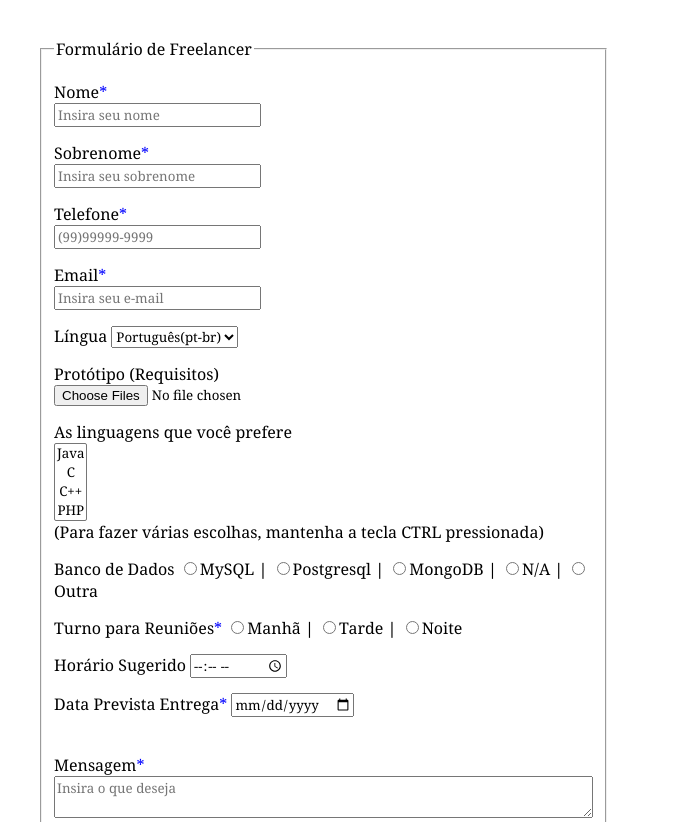
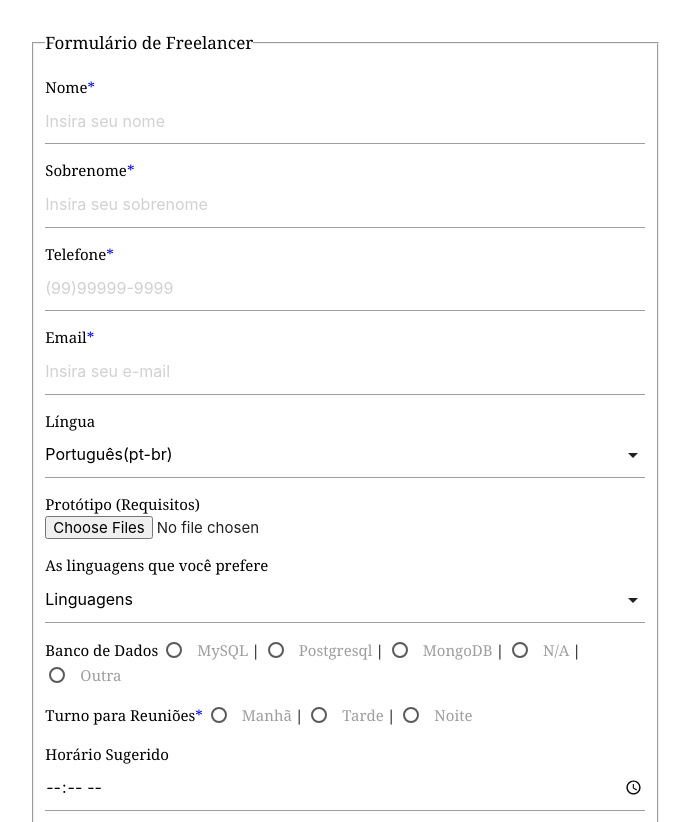
Before and after one commit to Balthord/site-formulario, a plain HTML site: page index.html in a window 1280 px wide. Shown: the top 822 px of the page, without its empty margins (0-690 px from the left). Drawn offline with nearby package versions, Linux system fonts and the light colour scheme.

Commit message:
Commit final
Materialize e JS implantados

```diff
--- a/index.html
+++ b/index.html
@@ -5,31 +5,32 @@
     <meta http-equiv="X-UA-Compatible" content="IE=edge">
     <meta name="viewport" content="width=device-width, initial-scale=1.0">
     <link rel="stylesheet" type="text/css" href="formulario.css">
+    <link rel="stylesheet" href="https://cdnjs.cloudflare.com/ajax/libs/materialize/1.0.0/css/materialize.min.css">
     <title>Formulário</title>
 </head>
 <body>
-    <form class="formulario" methord="post">
-        <fieldset><legend>Formulário de Freelancer</legend>
+    <form id="myForm" class="formulario" methord="post">
+        <fieldset><legend style="color:black; font-size: 17px;">Formulário de Freelancer</legend>
             <div class="field">
-                <label>Nome</label><span class="aster">*</span>
+                <label style="color:black; font-size: 15px;" >Nome</label><span class="aster">*</span>
                 <input type="text" name="nome" id="nome" class="centro" placeholder="Insira seu nome " required>
             </div>
             <div class="field">
-                <label>Sobrenome</label><span class="aster">*</span>
+                <label style="color:black; font-size: 15px;">Sobrenome</label><span class="aster">*</span>
                 <input type="text" name="sobrenome" id="sobrenome" class="centro" placeholder="Insira seu sobrenome" required>
             </div>
             <div class="field">
-                <label>Telefone</label><span class="aster">*</span>
+                <label style="color:black; font-size: 15px;">Telefone</label><span class="aster">*</span>
                 <input type="text" name="telefone" id="telefone" class="centro" placeholder="(99)99999-9999" required>
             </div>
 
             <div class="field">
-            <label>Email</label><span class="aster">*</span>
+            <label style="color:black; font-size: 15px;">Email</label><span class="aster">*</span>
             <input type="email" name="email" id="email" class="centro" placeholder="Insira seu e-mail" required>
         </div>
 
-        <div>
-            <label>Língua</label>
+        <div class="field">
+            <label style="color:black; font-size: 15px;">Língua</label>
             <select id="lingua">
                 <option>Português(pt-br)</option>
                 <option>Inglês</option>
@@ -39,72 +40,80 @@
         </div>
 
         <div class="field">
-            <label>Protótipo (Requisitos)</label>
-            <input type="file" name="arquivos" class="btn btn-success, centro"  accept="image/png, image/jpeg, application/pdf, application/doc, apllication/docx"  multiple />
+            <label style="color:black; font-size: 15px;">Protótipo (Requisitos)</label>
+            <input type="file" name="arquivos" class="btn, centro" id="costumers" accept="image/png, image/jpeg, application/pdf, application/doc, apllication/docx" multiple />
         </div>
 
         <div class="field">
-            <label>As linguagens que você prefere</label>
-            <select id="ling_prog" class="centro" multiple="multiple">
+            <label style="color:black; font-size: 15px;">As linguagens que você prefere</label>
+            <select id="ling_prog" multiple>
+                <option value="" disabled selected>Linguagens </option>
                 <option>Java</option>
                 <option>C</option>
                 <option>C++</option>
                 <option>PHP</option>
             </select>
-            (Para fazer várias escolhas, mantenha a tecla CTRL pressionada)
         </div>
 
         <div class="field">
-            <label>Banco de Dados</label>
+            <label style="color:black; font-size: 15px;">Banco de Dados</label>
             <label>
-                <input type="radio" name="linguagem"  value="mysql">MySQL
+                <input type="radio" name="linguagem">
+                <span>MySQL</span>
             </label>
             <b>|</b>
             <label >
-                <input type="radio" name="linguagem"  value="postresql">Postgresql
+                <input type="radio" name="linguagem">
+                <span>Postgresql</span>
             </label>
             <b>|</b>
             <label >
-                <input type="radio" name="linguagem"  value="mongodb">MongoDB
+                <input type="radio" name="linguagem">
+                <span>MongoDB</span>
             </label>
             <b>|</b>
             <label >
-                <input type="radio" name="linguagem"  value="n/a">N/A
+                <input type="radio" name="linguagem">
+                <span>N/A</span>
             </label>
             <b>|</b>
             <label >
-                <input type="radio" name="linguagem"  value="outra">Outra
+                <input type="radio" name="linguagem">
+                <span>Outra</span>
             </label>
         </div>
 
         <div class="field">
-            <label>Turno para Reuniões</label><span class="aster">*</span>
+            <label style="color:black; font-size: 15px;">Turno para Reuniões</label><span class="aster">*</span>
             <label>
-                <input type="radio" name="turno" id="manha" required>Manhã
+                <input type="radio" name="turno" id="manha" required>
+                <span>Manhã</span>
             </label>
             <b>|</b>
             <label >
-                <input type="radio" name="turno" id="tarde" required>Tarde
+                <input type="radio" name="turno" id="tarde" required>
+                <span>Tarde</span>
             </label>
             <b>|</b>
             <label >
-                <input type="radio" name="turno" id="noite" required>Noite
+                <input type="radio" name="turno" id="noite" required>
+                <span>Noite</span>
             </label>
         </div>
 
         <div class="field">
-            <label>Horário Sugerido</label>
+            <label style="color:black; font-size: 15px;">Horário Sugerido</label>
             <input type="time" name="usr_horario">
         </div>
 
         <div class="field">
-            <label>Data Prevista Entrega<label><span class="aster">*</span>
-            <input type="date" name="prev_">
+            <label style="color:black; font-size: 15px;">Data Prevista Entrega<label><span class="aster">*</span>
+            <input type="date" name="prev_" required>
         </div>
 
         <div class="field">
             <br>
-            <label>Mensagem</label><span class="aster">*</span>
+            <label style="color:black; font-size: 15px;">Mensagem</label><span class="aster">*</span>
             <textarea row="6" style="width:40em" id="mensagem" class="centro" name="mensagem" placeholder="Insira o que deseja" required></textarea>
         </div>
 
@@ -119,5 +128,13 @@
             </footer>
         </fieldset>
     </form>
+
+    <script src="https://cdnjs.cloudflare.com/ajax/libs/materialize/1.0.0/js/materialize.min.js"></script>
+    <script>
+        document.addEventListener('DOMContentLoaded', function() {
+        var sel = document.querySelectorAll('select');
+        M.FormSelect.init(sel)
+        });
+    </script>
 </body>
 </html>
```
